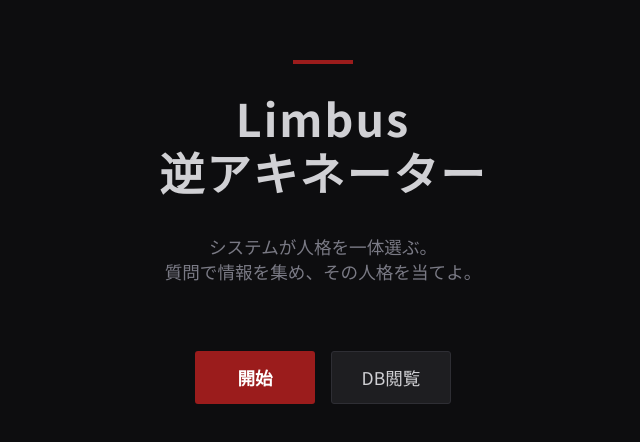
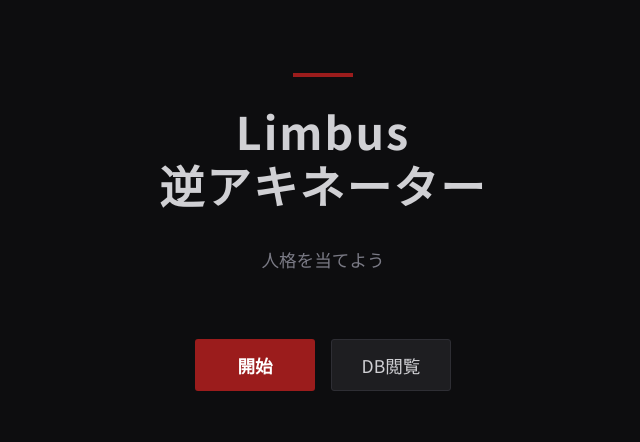
Before and after one commit to getousugu/Lim-Aki, a plain HTML site: page public/index.html in a window 1280 px wide. Shown: the part 168-610 px from the top of the page, without its empty margins (317-957 px from the left). Drawn offline with Linux system fonts and the light colour scheme.

Commit message:
Update title screen paragraph text

```diff
--- a/public/index.html
+++ b/public/index.html
@@ -15,7 +15,7 @@
             <div class="title-inner">
                 <div class="title-deco"></div>
                 <h1>Limbus<br>逆アキネーター</h1>
-                <p>システムが人格を一体選ぶ。<br>質問で情報を集め、その人格を当てよ。</p>
+                <p>人格を当てよう</p>
                 <div class="title-buttons">
                     <button id="btn-to-select" class="btn-primary">開始</button>
                     <button id="btn-to-db" class="btn-secondary">DB閲覧</button>
```
